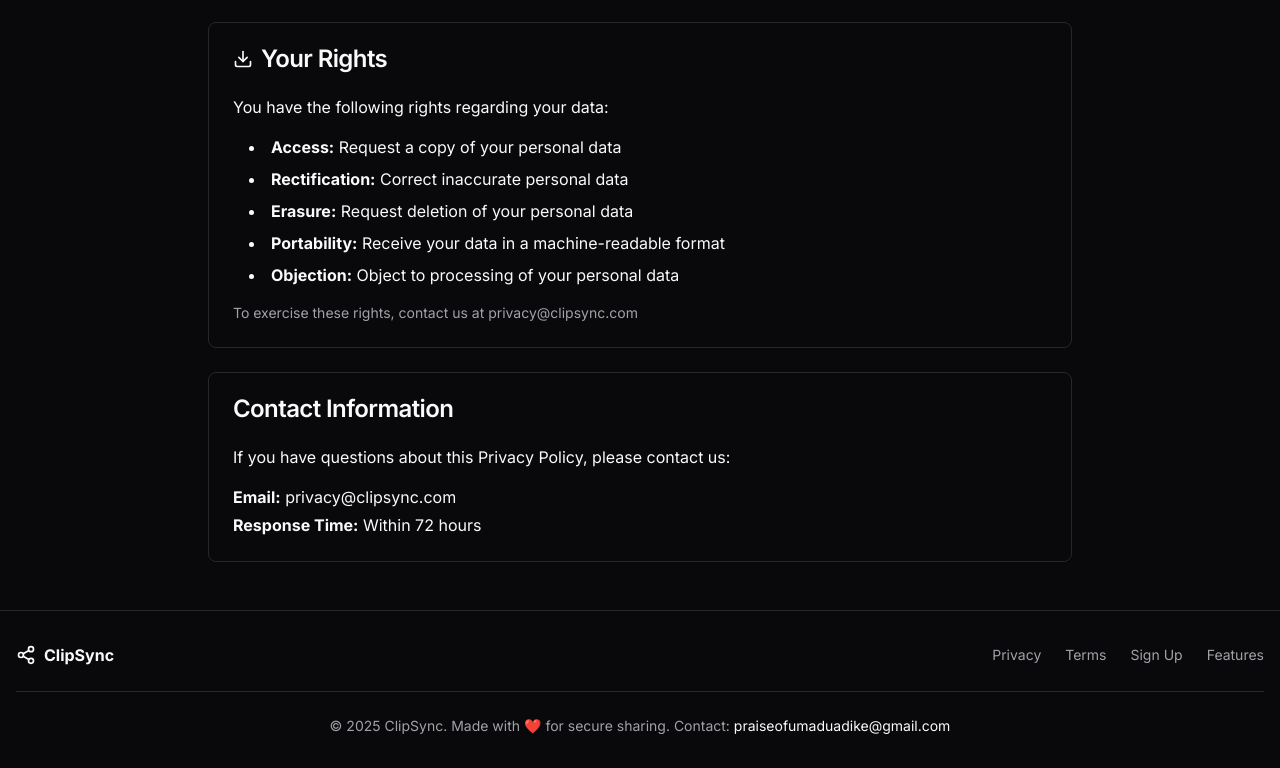
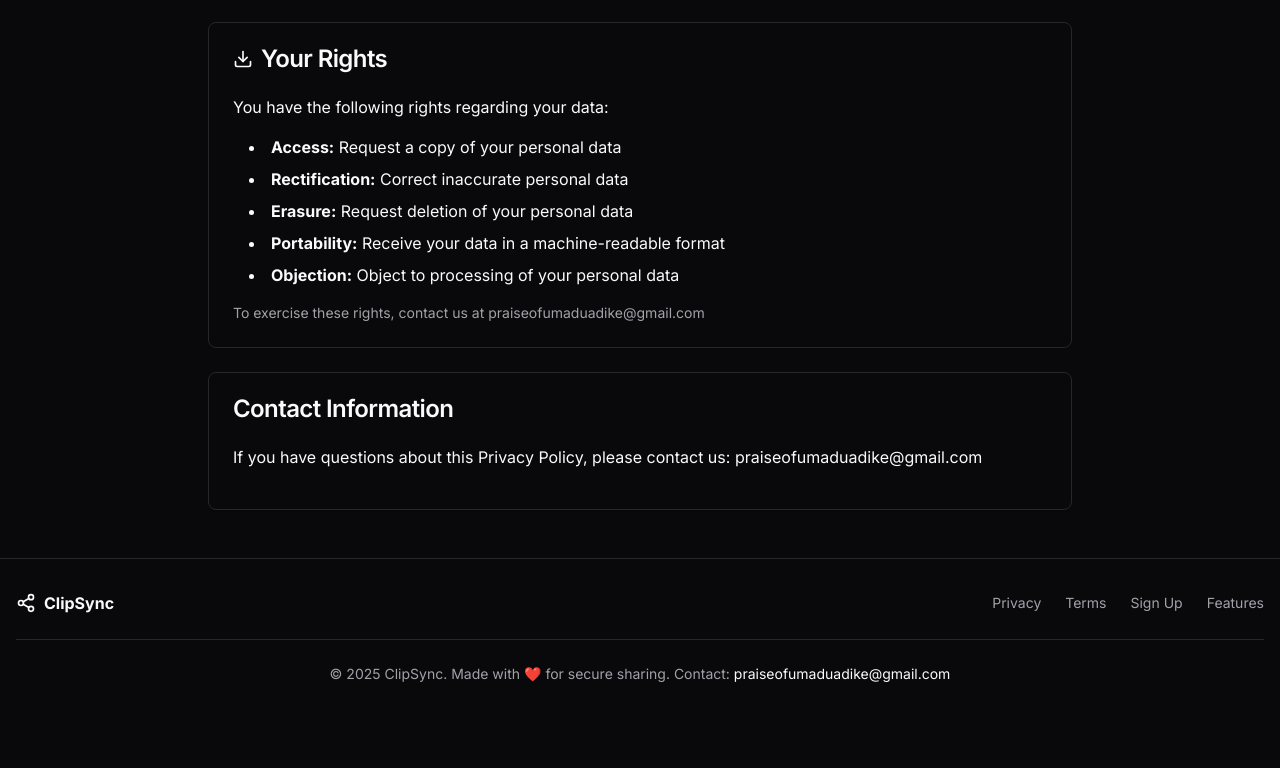
Before and after one commit to kene-praise/getclipsync, a React (Vite) app: page /privacy in a window 1280 px wide. Shown: the part 1496-2264 px from the top of the page. After the commit the page ends 2212 px from the top, so only its background shows below. Built offline with nearby package versions, Linux system fonts and the light colour scheme.

Commit message:
Visual edit in Lovable
Edited UI in Lovable

```diff
--- a/src/pages/PrivacyPolicyPage.tsx
+++ b/src/pages/PrivacyPolicyPage.tsx
@@ -1,12 +1,9 @@
-
 import UnifiedHeader from '@/components/UnifiedHeader';
 import Footer from '@/components/Footer';
 import { Card, CardContent, CardHeader, CardTitle } from '@/components/ui/card';
 import { Shield, Eye, Database, Trash2, Download, Lock } from 'lucide-react';
-
 const PrivacyPolicyPage = () => {
-  return (
-    <div className="min-h-screen bg-background">
+  return <div className="min-h-screen bg-background">
       <UnifiedHeader />
       <main className="container mx-auto px-4 py-12 max-w-4xl">
         <div className="space-y-8">
@@ -117,9 +114,7 @@ const PrivacyPolicyPage = () => {
                   <li><strong>Portability:</strong> Receive your data in a machine-readable format</li>
                   <li><strong>Objection:</strong> Object to processing of your personal data</li>
                 </ul>
-                <p className="text-sm text-muted-foreground">
-                  To exercise these rights, contact us at privacy@clipsync.com
-                </p>
+                <p className="text-sm text-muted-foreground">To exercise these rights, contact us at praiseofumaduadike@gmail.com</p>
               </CardContent>
             </Card>
 
@@ -128,10 +123,10 @@ const PrivacyPolicyPage = () => {
                 <CardTitle>Contact Information</CardTitle>
               </CardHeader>
               <CardContent>
-                <p>If you have questions about this Privacy Policy, please contact us:</p>
+                <p>If you have questions about this Privacy Policy, please contact us: praiseofumaduadike@gmail.com</p>
                 <div className="mt-4 space-y-1">
-                  <p><strong>Email:</strong> privacy@clipsync.com</p>
-                  <p><strong>Response Time:</strong> Within 72 hours</p>
+
+
                 </div>
               </CardContent>
             </Card>
@@ -139,8 +134,6 @@ const PrivacyPolicyPage = () => {
         </div>
       </main>
       <Footer />
-    </div>
-  );
+    </div>;
 };
-
 export default PrivacyPolicyPage;
```
